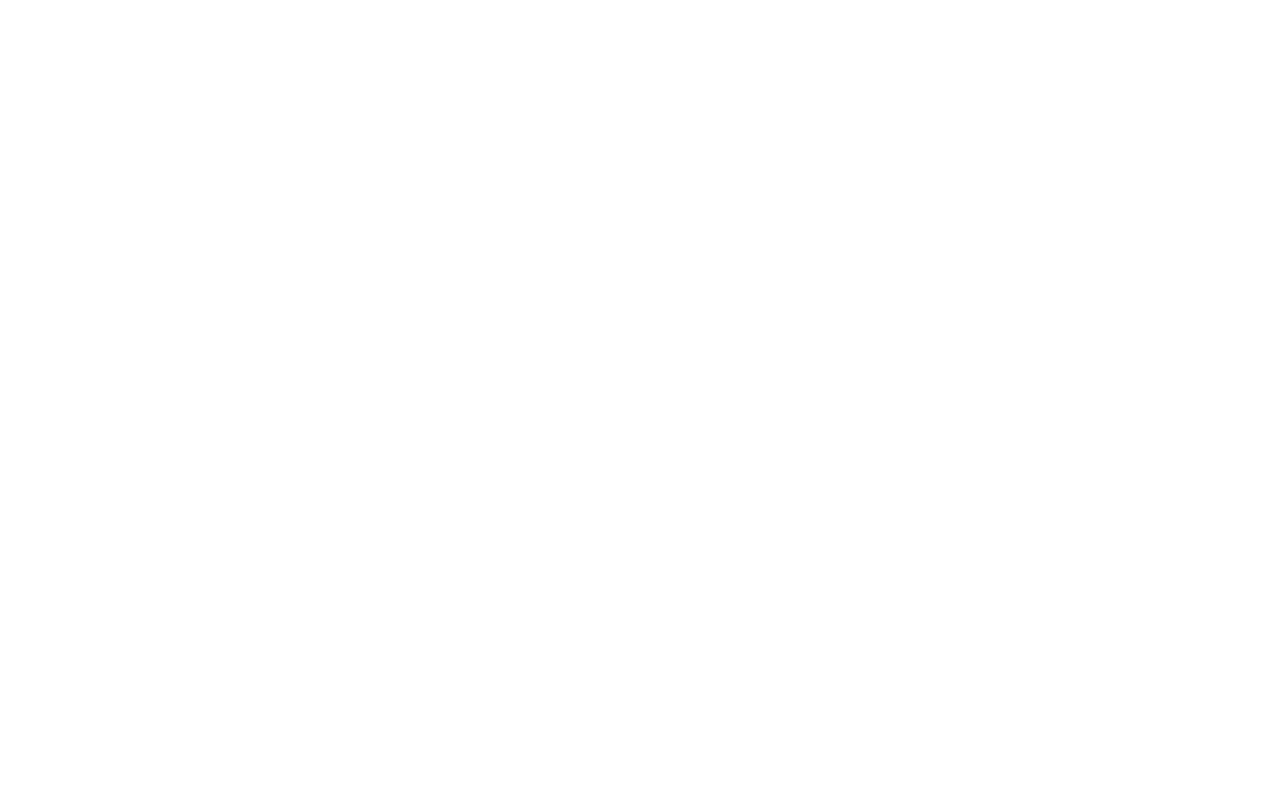
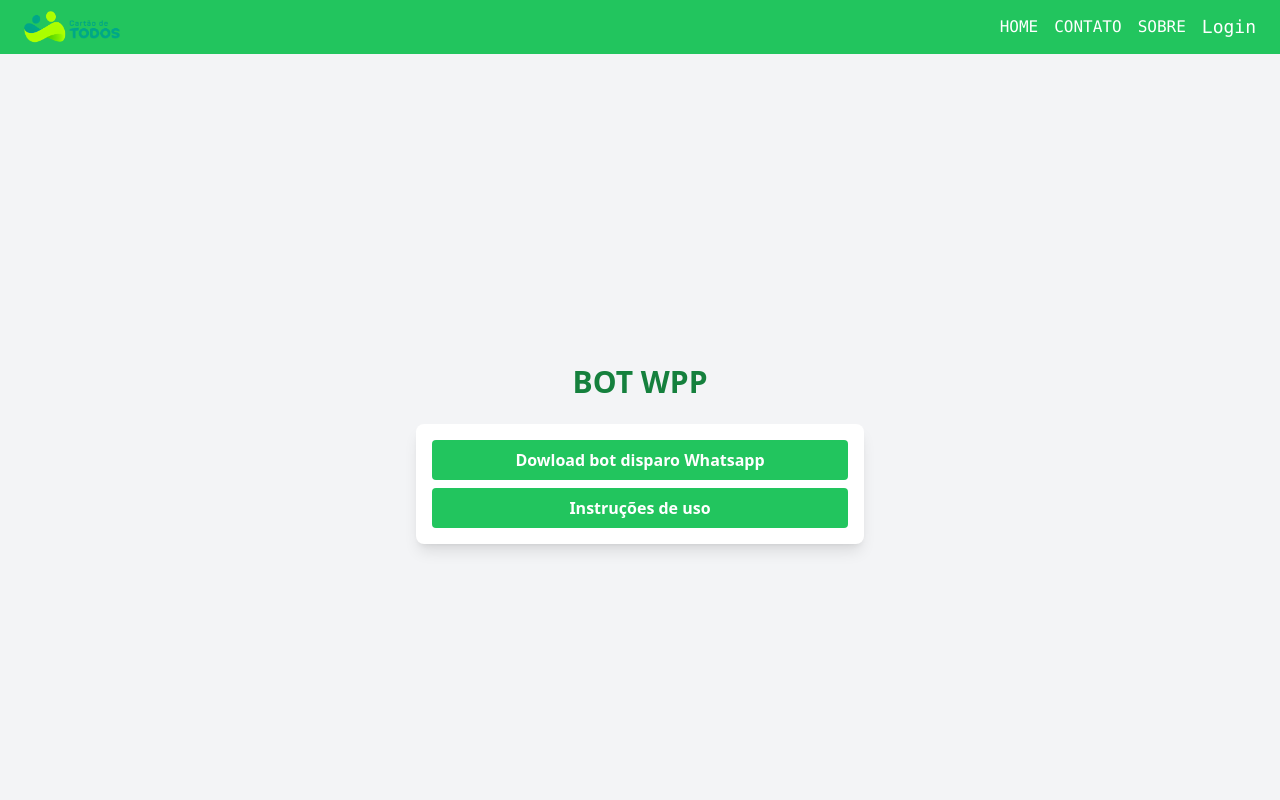
Before and after one commit to ViniciusCampeao/cdt, a React (Vite) app: page /BotWPP in a window 1280 px wide. Before the commit this address had no page. Shown: the top 800 px of the page. Built offline with nearby package versions, Linux system fonts and the light colour scheme; no server answers.

Commit message:
feat: add bot wpp

```diff
--- a/src/App.tsx
+++ b/src/App.tsx
@@ -13,6 +13,8 @@
 import ImportantNumbers from "./components/ContactTable";
 import DoctorsContact from "./components/Doctors/partials/DoctorsProps";
 import ChatWithHuggingFace from "./components/ChatIA";
+import WhatsAppBot from "./components/WhatsAppBot";
+import Instrucoes from "./components/Instrucoes/index.tsx";
 
 init("PH7ve0_A2N2UWzCRI");
 
@@ -32,6 +34,8 @@
         <Route path="/extract" element={<Extract />} />
         <Route path="/importantNumbers" element={<ImportantNumbers />} />
         <Route path="/chatIA" element={<ChatWithHuggingFace />} />
+        <Route path="/BotWPP" element={<WhatsAppBot />} />
+        <Route path="/instrucoes" element={<Instrucoes />} />
       </Routes>
     </Router>
   );
--- a/src/components/Dashboard/index.tsx
+++ b/src/components/Dashboard/index.tsx
@@ -16,6 +16,7 @@
             <DashboardButton label="Tabela de médicos" path="/doctors" />
             <DashboardButton label="Contatos importantes" path="/importantNumbers" />
             <DashboardButton label="Chat IA para textos" path="/chatIA" />
+            <DashboardButton label="BOT Whatsapp" path="/BotWpp" />
           </div>
         </div>
       </div>
--- /dev/null
+++ b/src/components/Instrucoes/index.tsx
@@ -0,0 +1,28 @@
+import Footer from "../Footer";
+import Header from "../Header";
+
+const Instrucoes = () => {
+  return(
+    <div>
+      <Header />
+    <div className="flex flex-col items-center justify-center min-h-screen bg-gray-100 p-4">
+      <h1 className="text-3xl font-bold text-green-700 mb-6">Instruções de uso</h1>
+      <div className="w-full max-w-md bg-white rounded-lg shadow-lg p-4 flex flex-col items-center justify-center text-center">
+        <p>
+          Para usar o bot de disparo de mensagens no Whatsapp, acesse o link abaixo e assista o vídeo tutorial.
+        </p>
+        <a
+          href="https://youtu.be/mfab1j0Lc74"
+          target='_blank'
+          className="text-center bg-green-500 text-white font-bold py-2 px-4 rounded w-full mt-4"
+        >
+          Vídeo tutorial
+        </a>
+      </div>
+    </div>
+    <Footer />
+    </div>
+  );
+};
+
+export default Instrucoes;
--- /dev/null
+++ b/src/components/WhatsAppBot/index.tsx
@@ -0,0 +1,33 @@
+import { Link } from "react-router-dom";
+import Header from "../Header";
+import Footer from "../Footer";
+
+const WhatsAppBot = () => {
+
+  return (
+    <div>
+    <Header />
+  <div className="flex flex-col items-center justify-center min-h-screen bg-gray-100 p-4">
+    <h2 className="text-3xl font-bold text-green-700 mb-6">BOT WPP</h2>
+    <div className="w-full max-w-md bg-white rounded-lg shadow-lg p-4 flex flex-col items-center justify-center text-center">
+      <Link
+        to="https://mega.nz/file/1M1E3DiJ#8Jj8Pcv3g6JYVBQZ2rcC5Xp6ncrSowNoCgDkxZjjYCE"
+        target='_blank'
+        className="text-center bg-green-500 text-white font-bold py-2 px-4 rounded w-full"
+      >
+        Dowload bot disparo Whatsapp
+      </Link>
+      <Link
+        to="/instrucoes"
+        className="text-center bg-green-500 text-white font-bold py-2 px-4 rounded mt-2 w-full"
+      >
+        Instruções de uso
+      </Link>
+    </div>
+  </div>
+  <Footer />
+  </div>
+  );
+};
+
+export default WhatsAppBot;
```
